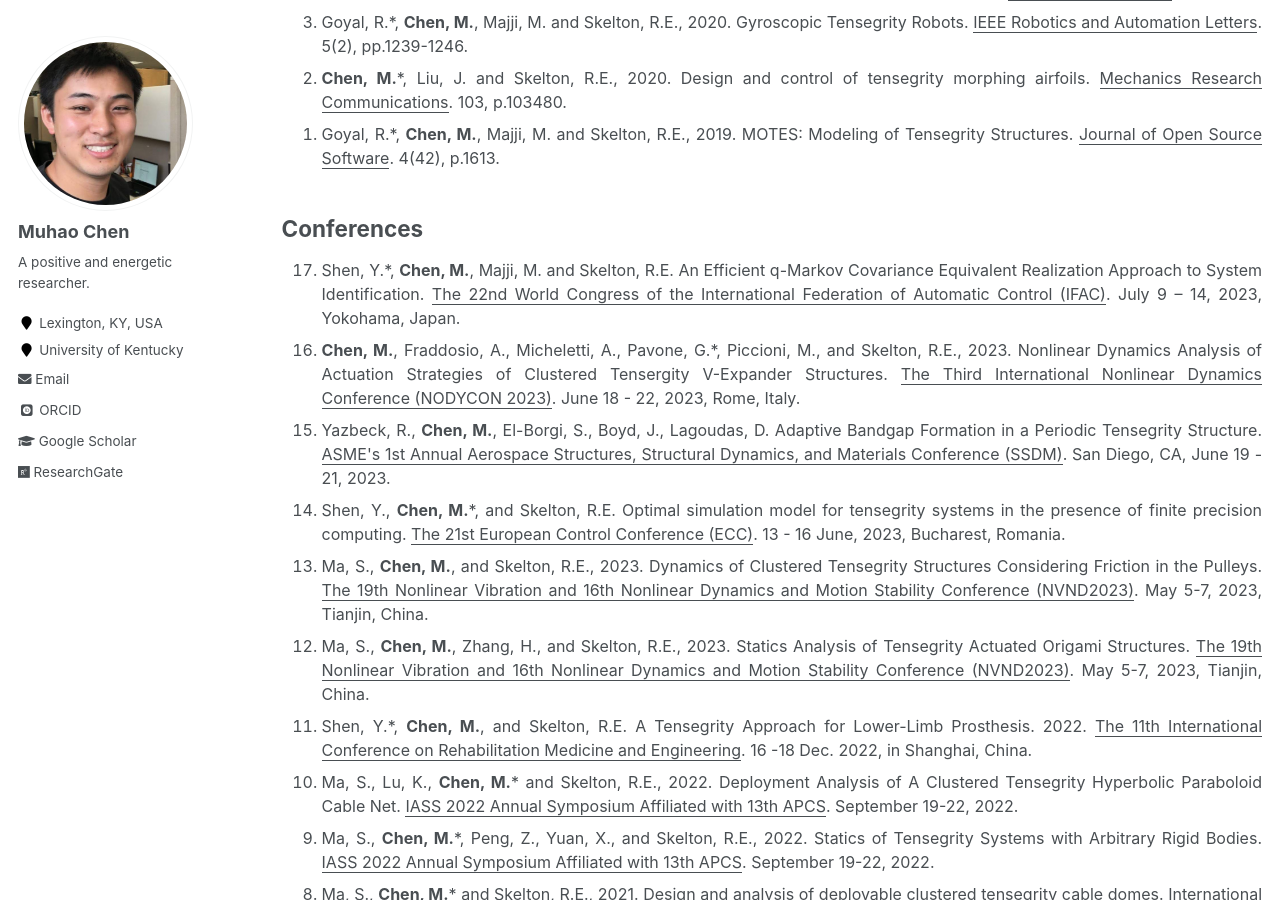
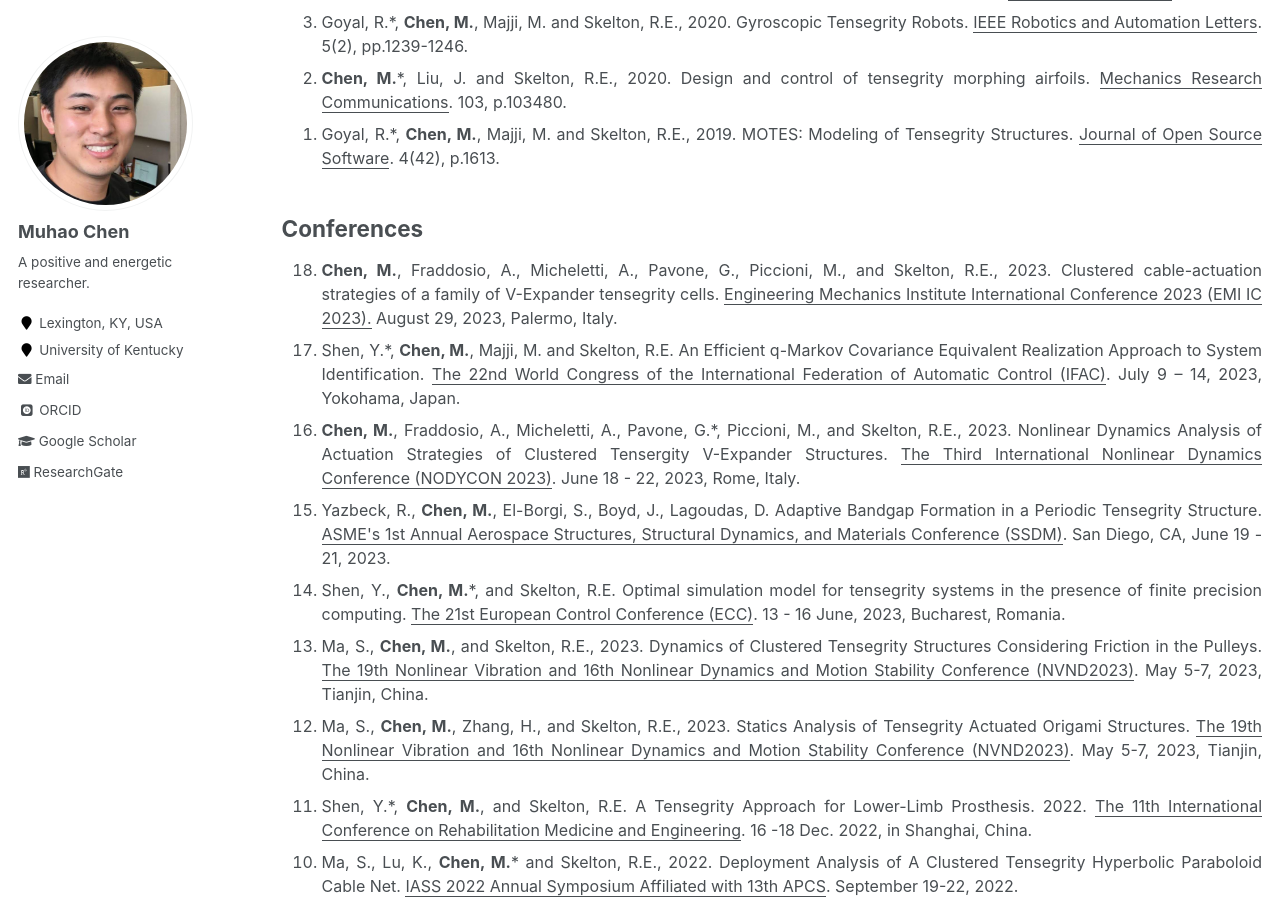
Before and after one commit to Muhao-Chen/muhao-chen.github.io, a Jekyll site: the page built from _pages/publication.md, in a window 1280 px wide and 900 px high, scrolled down 1224 px. Built offline with Jekyll 4.4.1, drawn with Linux system fonts in a browser that asks for light colours; some web fonts are replaced; some of the changed text lies outside the part shown.

Commit message:
Update publication.md

```diff
--- a/_pages/publication.md
+++ b/_pages/publication.md
@@ -43,6 +43,7 @@ toc: true
 ## Conferences
 <font size=3>
 <ol reversed>
+<li> <strong>Chen, M.</strong>, Fraddosio, A., Micheletti, A., Pavone, G., Piccioni, M., and Skelton, R.E., 2023. Clustered cable-actuation strategies of a family of V-Expander tensegrity cells. <u>Engineering Mechanics Institute International Conference 2023 (EMI IC 2023).</u> August 29, 2023, Palermo, Italy. </li>
 <li> Shen, Y.*, <strong>Chen, M.</strong>, Majji, M. and Skelton, R.E. An Efficient q-Markov Covariance Equivalent Realization Approach to System Identification. <u>The 22nd World Congress of the International Federation of Automatic Control (IFAC)</u>. July 9 – 14, 2023, Yokohama, Japan. </li>
 <li> <strong>Chen, M.</strong>, Fraddosio, A., Micheletti, A., Pavone, G.*, Piccioni, M., and Skelton, R.E., 2023. Nonlinear Dynamics Analysis of Actuation Strategies of Clustered Tensergity V-Expander Structures. <u>The Third International Nonlinear Dynamics Conference (NODYCON 2023)</u>. June 18 - 22, 2023, Rome, Italy. </li>
 <li> Yazbeck, R., <strong>Chen, M.</strong>, El-Borgi, S., Boyd, J., Lagoudas, D. Adaptive Bandgap Formation in a Periodic Tensegrity Structure. <u>ASME's 1st Annual Aerospace Structures, Structural Dynamics, and Materials Conference (SSDM)</u>. San Diego, CA, June 19 - 21, 2023. </li>
```
Also changed, not shown: other parts of _pages/publication.md (+0 -1 lines).
